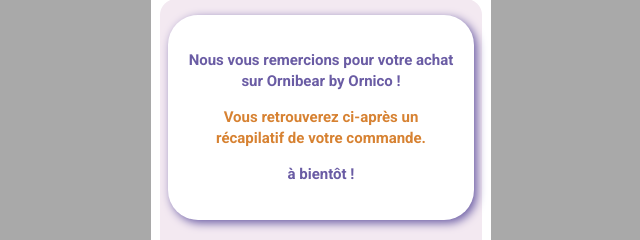
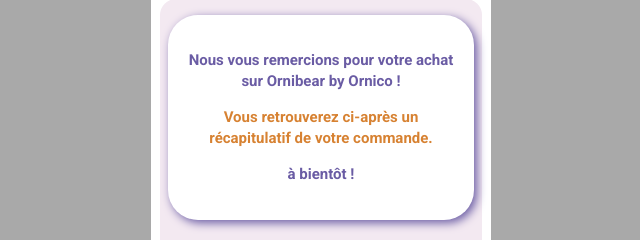
Before and after one commit to estkon/EstherBertolini_5_03122020, a website: page Frontend/pages/confirmation.html in a window 1280 px wide. Shown: the part 284-524 px from the top of the page, 319-959 px from the left. Drawn offline with Linux system fonts and the light colour scheme.

Commit message:
html et css

```diff
--- a/Frontend/pages/confirmation.html
+++ b/Frontend/pages/confirmation.html
@@ -40,7 +40,7 @@
         <main>
             <section class="Thanks">
                 <p class="violet">Nous vous remercions pour votre achat sur Ornibear by Ornico !</p>
-                <p class="orange">Vous retrouverez ci-après un récapilatif de votre commande.</p>
+                <p class="orange">Vous retrouverez ci-après un récapitulatif de votre commande.</p>
                 <p class="violet">à bientôt !</p>
             </section>
 
```
